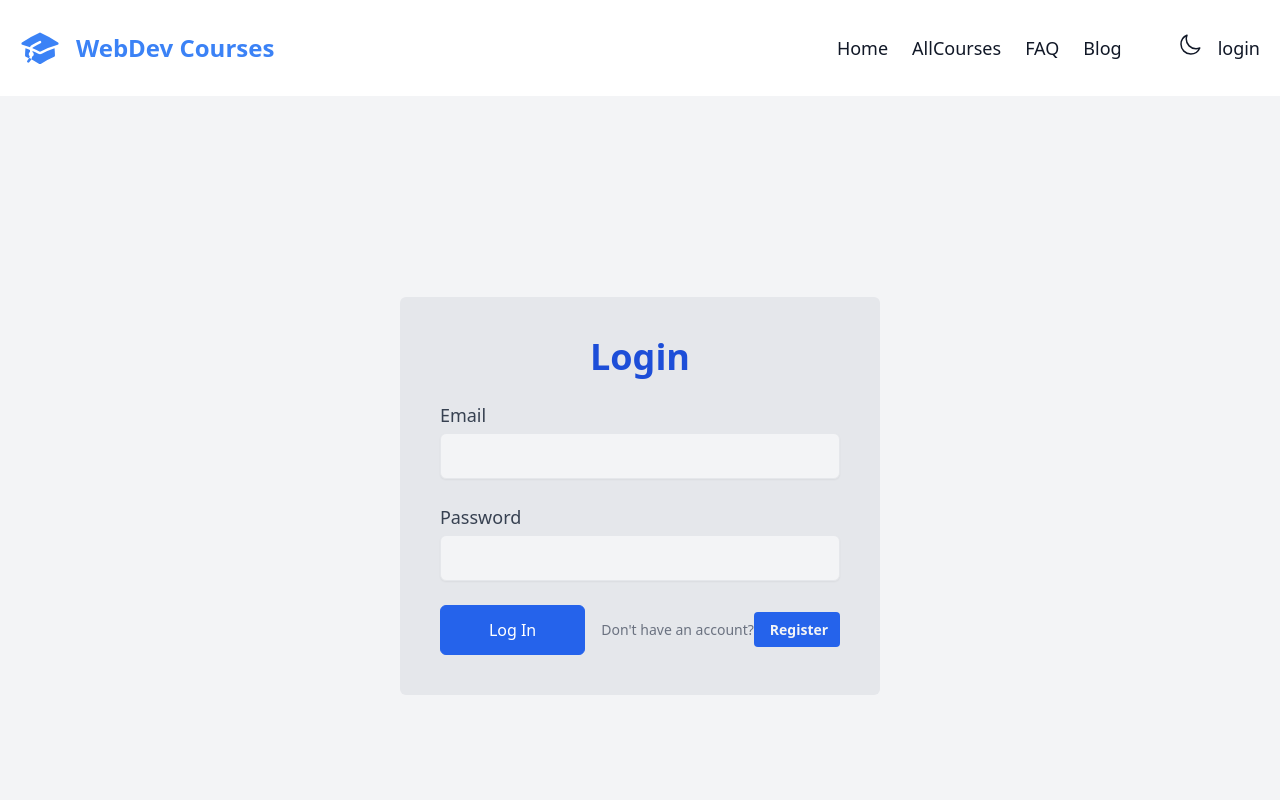
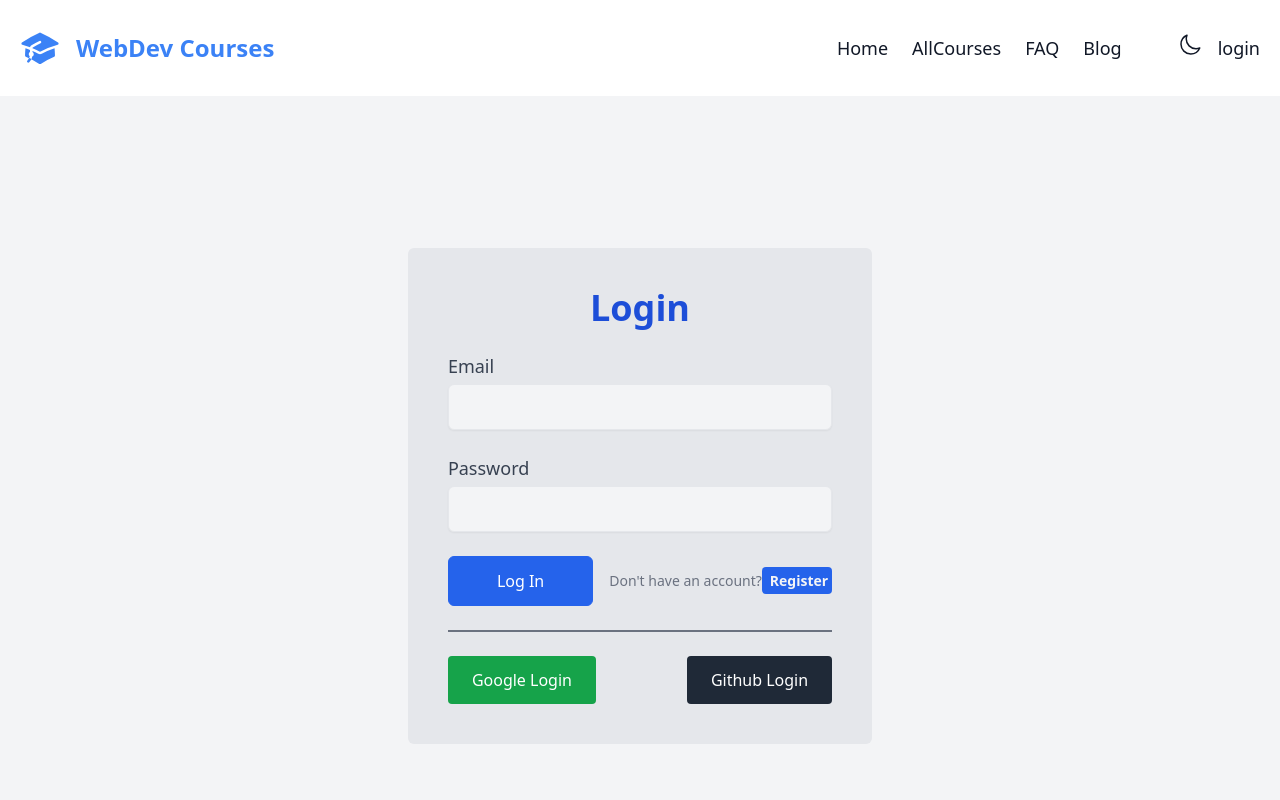
Before and after one commit to romelmahmud/webdev-courses, a React (Create React App) app: page /login in a window 1280 px wide. Shown: the top 800 px of the page. Built offline with nearby package versions, Linux system fonts and the light colour scheme; no server answers.

Commit message:
firebase diploy complete

```diff
--- a/src/pages/Login/Login.jsx
+++ b/src/pages/Login/Login.jsx
@@ -1,7 +1,20 @@
-import React from "react";
+import React, { useContext } from "react";
 import { Link } from "react-router-dom";
+import { GoogleAuthProvider, GithubAuthProvider } from "firebase/auth";
+import { AuthContext } from "../../context/AuthContext/AuthContext";
 
 const Login = () => {
+  const { loginProvider } = useContext(AuthContext);
+  const googleProvider = new GoogleAuthProvider();
+  const githubProvider = new GithubAuthProvider();
+
+  const handleGoogleLogin = () => {
+    loginProvider(googleProvider);
+  };
+
+  const handleGithubLogin = () => {
+    loginProvider(githubProvider);
+  };
   return (
     <section className="bg-gray-100 dark:bg-gray-800">
       <div className="flex justify-center items-center lg:min-h-screen  lg:grid-cols-12">
@@ -54,13 +67,28 @@ const Login = () => {
                   Don't have an account?
                   <Link
                     to={"/register"}
-                    className=" text-gray-100 font-semibold bg-blue-600 py-2 px-3 rounded "
+                    className=" text-gray-100 font-semibold bg-blue-600 py-1 px-1 rounded "
                   >
                     <span className="ml-1 text-md">Register</span>
                   </Link>
                 </p>
               </div>
             </form>
+            <hr className="my-6 border-gray-500 border" />
+            <div className="flex justify-between ">
+              <button
+                onClick={handleGoogleLogin}
+                className="py-3 px-6 bg-green-600 rounded  mr-4 text-white"
+              >
+                Google Login
+              </button>
+              <button
+                onClick={handleGithubLogin}
+                className="py-3 px-6 bg-gray-800 rounded  text-white"
+              >
+                Github Login
+              </button>
+            </div>
           </div>
         </div>
       </div>
--- a/src/shared/Header/Header.jsx
+++ b/src/shared/Header/Header.jsx
@@ -82,7 +82,10 @@ const Header = () => {
               <li className="ml-4 text-lg  font-medium ">
                 <ToggleButton />
               </li>
-              <li className="ml-4 text-lg   hover:text-blue-500">login</li>
+
+              <li className="ml-4 text-lg   hover:text-blue-500">
+                <Link to={"/login"}>login</Link>
+              </li>
             </ul>
           </nav>
           {/* Mobile nav menu */}
```
Also changed, not shown: firebase.json (added), 1 other file (tests, documents, lock files or other folders).
